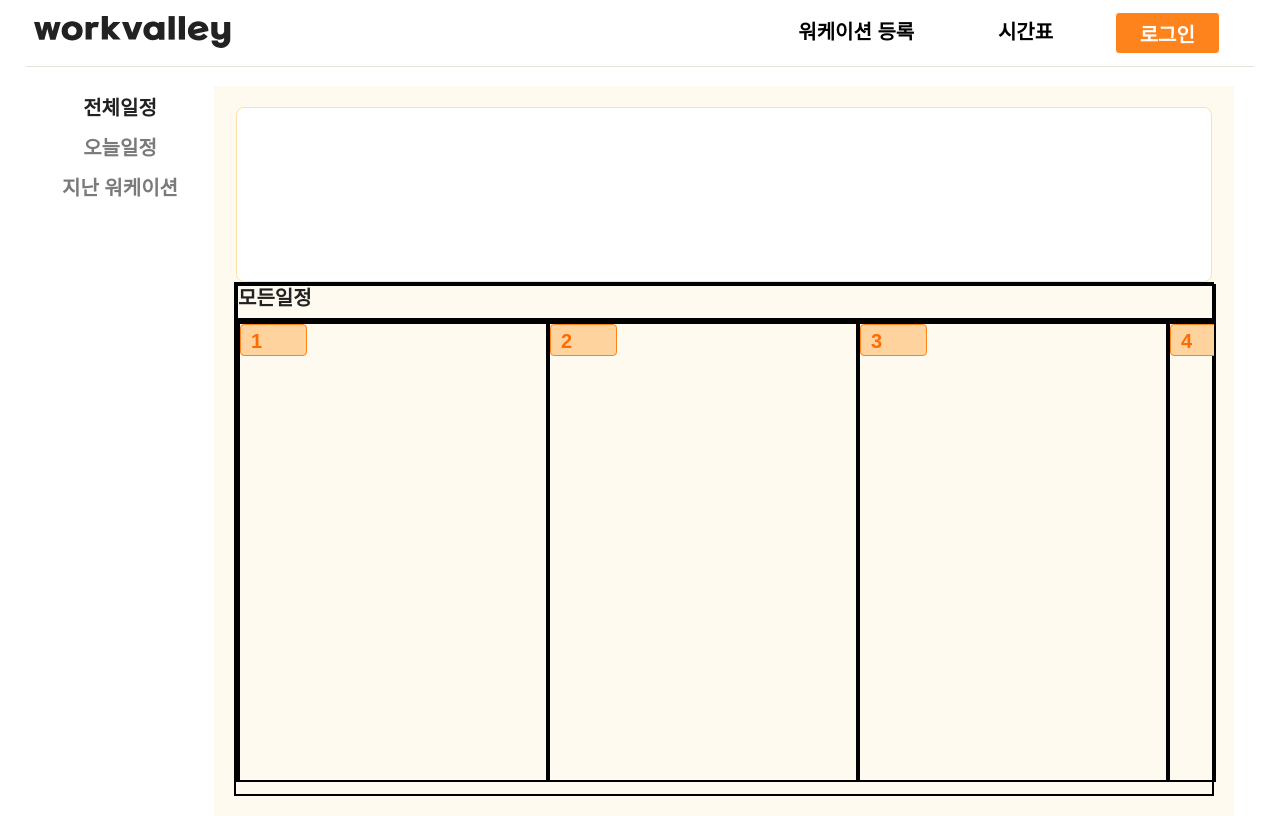
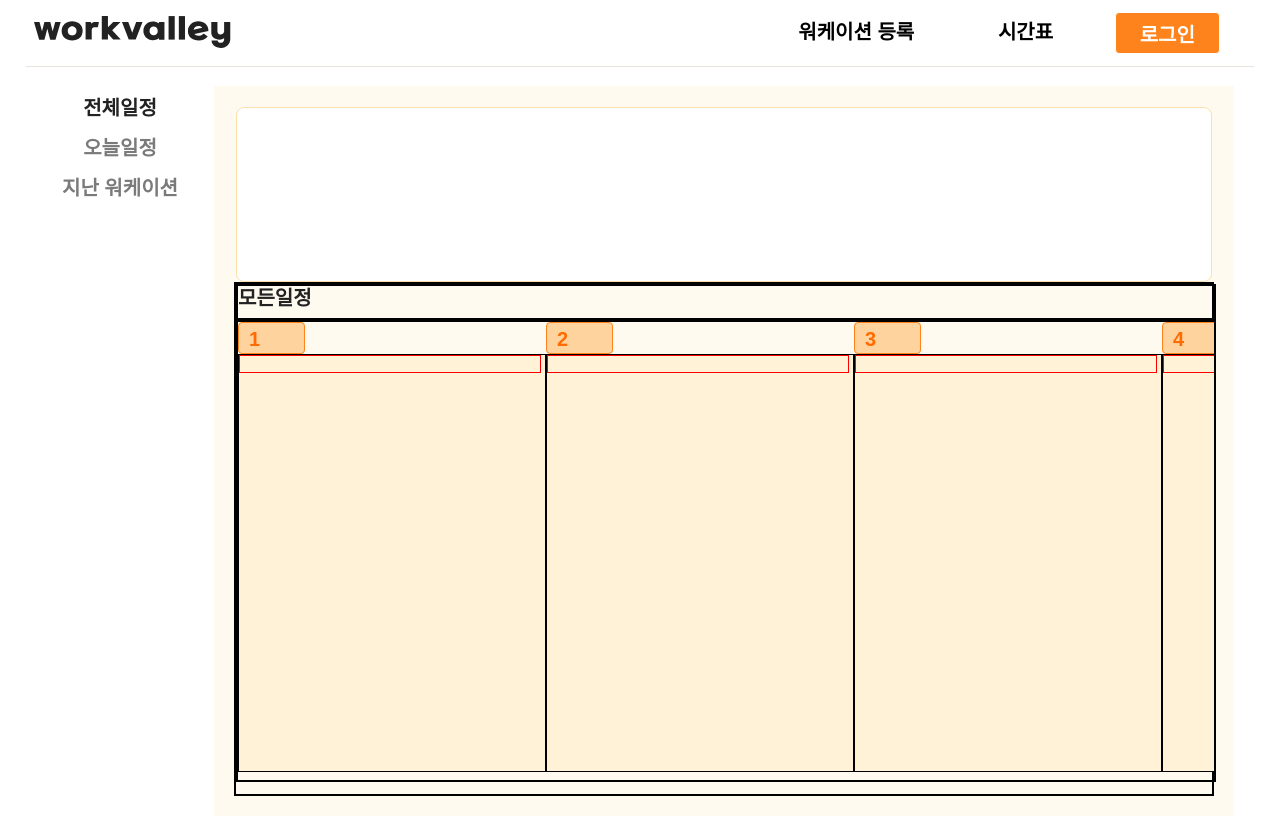
Before and after one commit to LikeLion-CAU-12th-Hackathon-Team1/Front-End, a React (Create React App) app: page /timetable/alltask in a window 1280 px wide. Built offline with nearby package versions, Linux system fonts and the light colour scheme.

Commit message:
FIX: 전체 워케이션 수정중

```diff
--- /dev/null
+++ b/src/component_ThisAllWorkation/InnerOneTable.jsx
@@ -0,0 +1,62 @@
+import React from 'react'
+import styled from 'styled-components';
+
+const InnerOneTable = ({item}) => {
+
+
+  return (
+    <Container>
+    <DayCount>{item}</DayCount>
+    <Table>
+        <OneTable>
+            <WorkTable></WorkTable>
+            <RestTable></RestTable>
+        </OneTable>
+        </Table>
+    </Container>
+
+  )
+}
+
+export default InnerOneTable
+
+const Container = styled.div`
+    display: flex;
+    flex-direction: column;
+`
+
+const DayCount = styled.div`
+  display: inline-block;
+  width: 67px;
+  height: 32px;
+  background-color: #FED39D;
+  border-radius: 4px;
+  border: 0.5px solid #FF831C;
+  padding: 4px 10px 4px 10px;
+  box-sizing: border-box;
+  gap: 10px;
+  font-weight: 600;
+  font-size: 20px;
+  line-height: 24px;
+  letter-spacing: -0.02em;
+  color: #FF6B00;
+`;
+
+const Table = styled.div`
+width: 306px;
+height: 416px;
+background-color: #FFF2D6;
+border: 0.5px solid black;
+`
+const OneTable = styled.div`
+width : 300px;
+height: 16px;
+border: 1px solid red;
+`
+const WorkTable = styled.div`
+
+
+`
+const RestTable = styled.div`
+
+`
--- a/src/component_ThisAllWorkation/ThisAllMiddle.jsx
+++ b/src/component_ThisAllWorkation/ThisAllMiddle.jsx
@@ -1,5 +1,6 @@
 import React from 'react'
 import styled from 'styled-components'
+import InnerOneTable from './InnerOneTable'
 
 const ThisAllMiddle = () => {
   return (
@@ -7,11 +8,10 @@ const ThisAllMiddle = () => {
         <TextBox>모든일정</TextBox>
         <TableBox>
         {[1,2,3,4,5,6].map((item)=>{
+           const itemNum = item;
             return(
-            <InnerTable>
-                <DayCount>{item}</DayCount>
-                <Table></Table>
-            </InnerTable>
+            <InnerOneTable key = {itemNum} item={itemNum}>
+            </InnerOneTable>
             )
         })}
         </TableBox>
@@ -53,23 +53,3 @@ height: 458px;
 border: 2px solid black;
 
 `
-const DayCount = styled.div`
-  display: inline-block;
-  width: 67px;
-  height: 32px;
-  background-color: #FED39D;
-  border-radius: 4px;
-  border: 0.5px solid #FF831C;
-  padding: 4px 10px 4px 10px;
-  box-sizing: border-box;
-  gap: 10px;
-  font-weight: 600;
-  font-size: 20px;
-  line-height: 24px;
-  letter-spacing: -0.02em;
-  color: #FF6B00;
-`;
-
-const Table = styled.div`
-
-`
```
